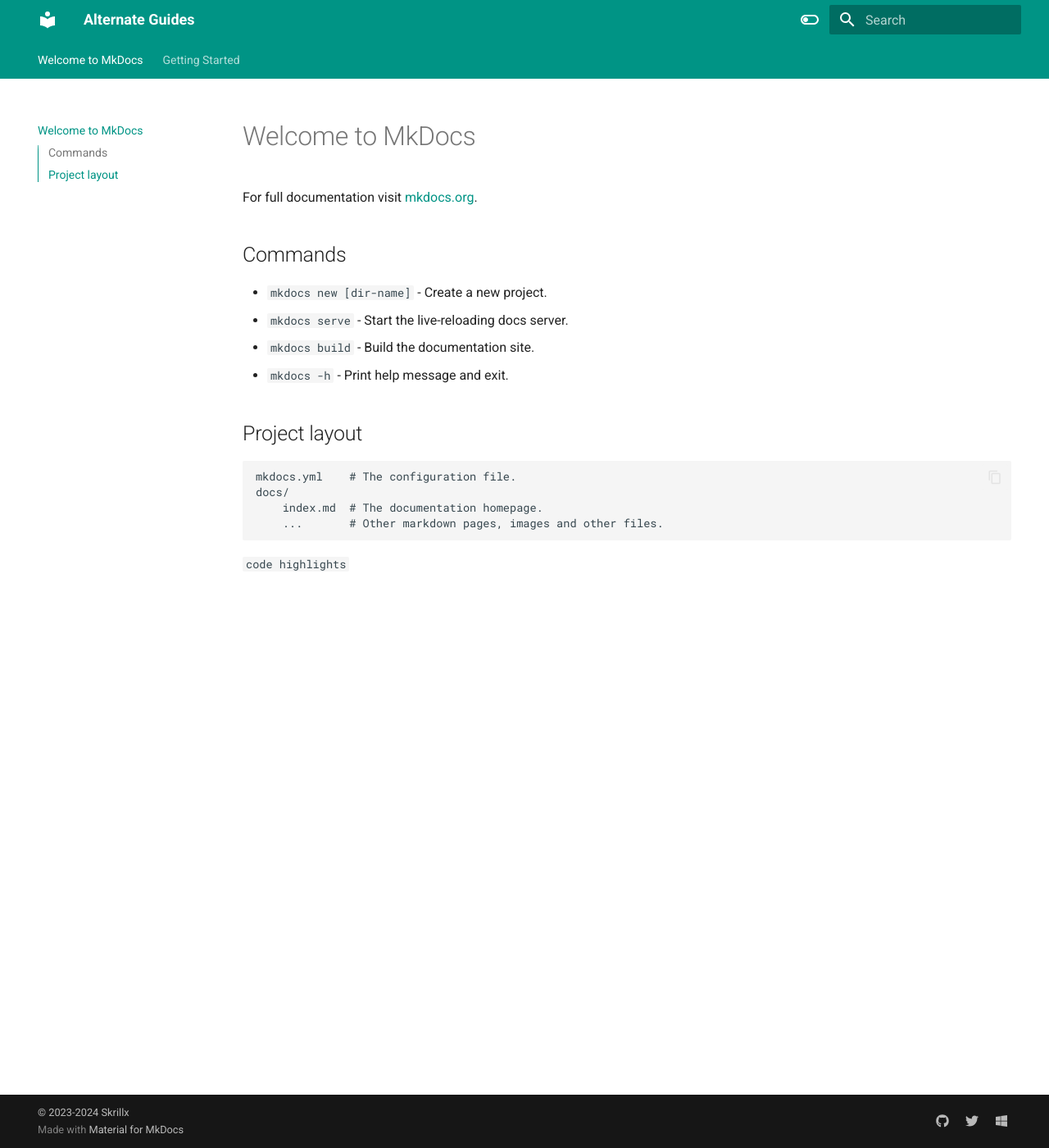
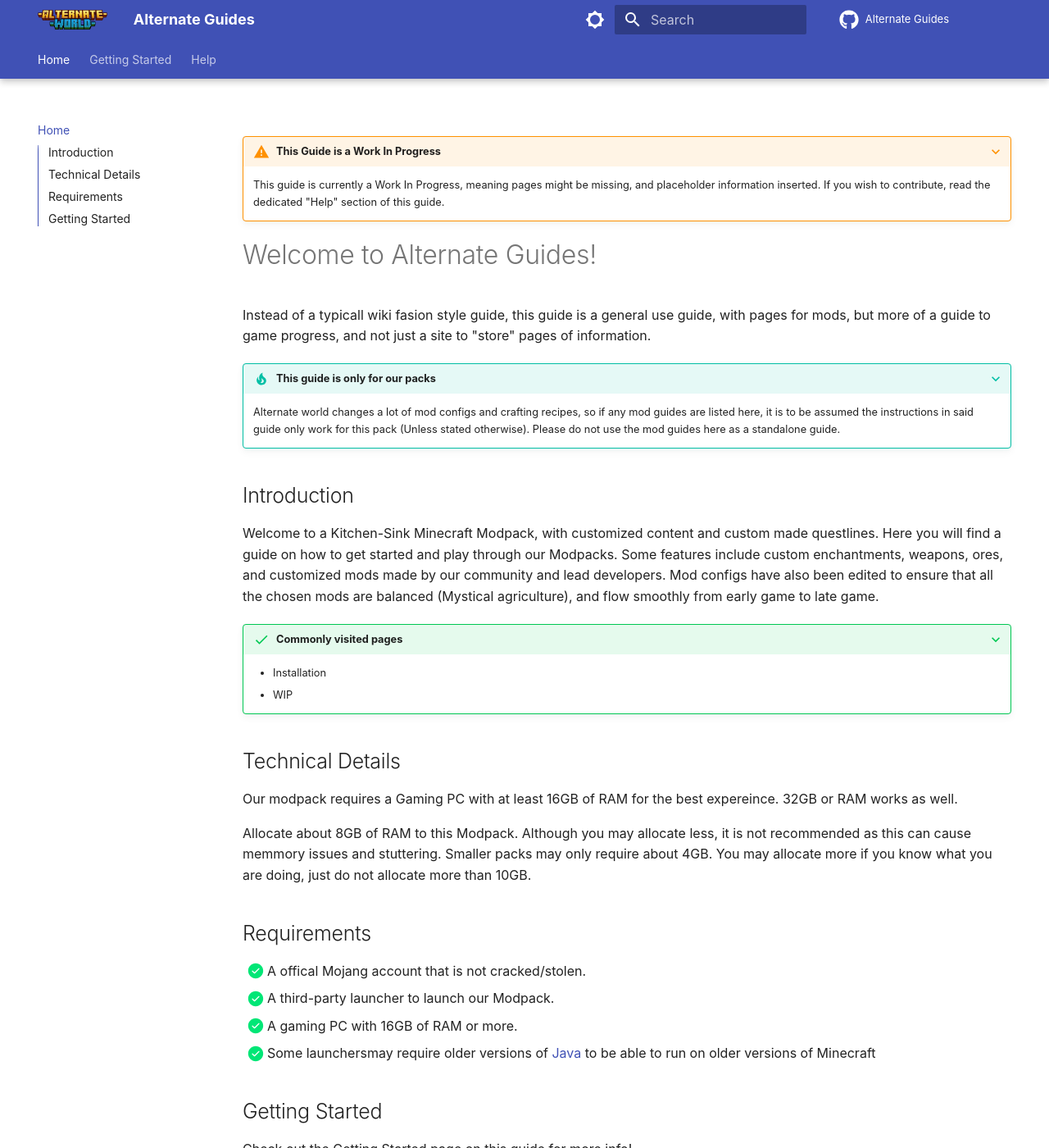
Before and after one commit to Skrillx13/Alternate-Guides, an MkDocs documentation site: the page built from docs/index.md, in a window 1280 px wide and 1400 px high. Shown: the whole window at 82% size. Built offline with MkDocs 1.6.1 and Material for MkDocs 9.7.7, drawn with Linux system fonts in a browser that asks for light colours; some web fonts are replaced; comment, search, counter and statistics services are not loaded; some of the changed text lies outside the part shown.

Commit message:
Added more documentation files

```diff
--- a/docs/index.md
+++ b/docs/index.md
@@ -1,19 +1,39 @@
-# Welcome to MkDocs
+???+ warning "This Guide is a Work In Progress"
 
-For full documentation visit [mkdocs.org](https://www.mkdocs.org).
+    This guide is currently a Work In Progress, meaning pages might be missing, and placeholder information inserted. If you wish to contribute, read the dedicated "Help" section of this guide.
 
-## Commands
+# Welcome to Alternate Guides!
 
-* `mkdocs new [dir-name]` - Create a new project.
-* `mkdocs serve` - Start the live-reloading docs server.
-* `mkdocs build` - Build the documentation site.
-* `mkdocs -h` - Print help message and exit.
+Instead of a typicall wiki fasion style guide, this guide is a general use guide, with pages for mods, but more of a guide to game progress, and not just a site to "store" pages of information.
 
-## Project layout
+???+ tip "This guide is only for our packs"
 
-    mkdocs.yml    # The configuration file.
-    docs/
-        index.md  # The documentation homepage.
-        ...       # Other markdown pages, images and other files.
+    Alternate world changes a lot of mod configs and crafting recipes, so if any mod guides are listed here, it is to be assumed the instructions in said guide only work for this pack (Unless stated otherwise). Please do not use the mod guides here as a standalone guide.
 
-`code highlights`
+## Introduction
+
+Welcome to a Kitchen-Sink Minecraft Modpack, with customized content and custom made questlines. Here you will find a guide on how to get started and play through our Modpacks. Some features include custom enchantments, weapons, ores, and customized mods made by our community and lead developers. Mod configs have also been edited to ensure that all the chosen mods are balanced (Mystical agriculture), and flow smoothly from early game to late game.
+
+???+ success "Commonly visited pages"
+
+    - Installation
+    - WIP
+
+## Technical Details
+
+Our modpack requires a Gaming PC with at least 16GB of RAM for the best expereince. 32GB or RAM works as well.
+
+Allocate about 8GB of RAM to this Modpack. Although you may allocate less, it is not recommended as this can cause memmory issues and stuttering. Smaller packs may only require about 4GB. You may allocate more if you know what you are doing, just do not allocate more than 10GB.
+
+## Requirements
+
+- [x] A offical Mojang account that is not cracked/stolen.
+- [x] A third-party launcher to launch our Modpack.
+- [x] A gaming PC with 16GB of RAM or more.
+- [x] Some launchersmay require older versions of [Java](https://www.oracle.com/sg/java/) to be able to run on older versions of Minecraft
+
+## Getting Started
+
+Check out the Getting Started page on this guide for more info!
+
+!!! bug "Need help? Check out the dedicated support section"
--- a/mkdocs.yml
+++ b/mkdocs.yml
@@ -1,10 +1,36 @@
 site_name: Alternate Guides
+site_url: https://skrillx13.github.io/Alternate-Guides/
+site_author: Skrillx
+site_description: >-
+  A guide to the Minecraft Modpack "Alternate World"
+repo_url: https://github.com/Skrillx13/Alternate-Guides
+repo_name: Alternate Guides
+extra:
+   social:
+    - icon: fontawesome/brands/twitter
+      link: https://x.com/Skrillx_13
+      name: Tweeter
+    - icon: fontawesome/brands/github
+      link: https://github.com/Skrillx13
+      name: GitHub
+    - icon: fontawesome/brands/flickr
+      link: https://beacons.ai/skrillx
+      name: Linktree
+
 theme:
   name: material
   features:
+    - toc.follow
+    - toc.integrate
+    - navigation.path
+    - navigation.top
+    - navigation.expand
+    - navigation.sections
     - navigation.tabs
-    - navigation.sections
-    - toc.integrate
+    - navigation.tabs.sticky
+    - navigation.instant
+    - navigation.instant.progress
+    - navigation.instant.prefetch
     - navigation.top
     - search.suggest
     - search.highlight
@@ -16,7 +42,7 @@
     - scheme: default
       toggle:
         icon: material/toggle-switch-off-outline
-        name: Enable dark Mode
+        name: Enable Dark Mode
       primary: teal
       accent: purple
     - scheme: slate
@@ -25,32 +51,39 @@
         name: Enable Light Mode
       primary: teal
       accent: lime
-
-extra:
-  social:
-    - icon: fontawesome/brands/github
-      link: https://github.com/Skrillx13
-    - icon: fontawesome/brands/twitter
-      link: https://x.com/Skrillx_13
-    - icon: fontawesome/brands/windows
-      link: https://beacons.ai/skrillx
+  icon:
+    repo: fontawesome/brands/github
+    edit: material/pencil
+    view: material/eye
+  logo: assets/images/alternateworldicon.png
+  font:
+    text: "roboto-condensed"
+  palette:
+    - media: "(prefers-color-scheme: dark)"
+      scheme: slate
+      primary: black
+      accent: cyan
+      toggle:
+        icon: material/brightness-2
+        name: Enable Dark Mode
+    - media: "(prefers-color-scheme: light)"
+      scheme: default
+      primary: dark blue
+      accent: cyan
+      toggle:
+        icon: material/brightness-5
+        name: Enable Light Mode
 
 markdown_extensions:
-  - pymdownx.highlight:
-      anchor_linenums: true
-  - pymdownx.inlinehilite
-  - pymdownx.snippets
   - admonition
-  - pymdownx.arithmatex:
-      generic: true
-  - footnotes
   - pymdownx.details
   - pymdownx.superfences
-  - pymdownx.mark
-  - attr_list
-  - pymdownx.emoji:
-      emoji_index: !!python/name:materialx.emoji.twemoji
-      emoji_generator: !!python/name:material.extensions.emoji.to_svg
+  - pymdownx.betterem
+  - def_list
+  - pymdownx.tasklist:
+      custom_checkbox: true
+  - pymdownx.tasklist:
+      custom_checkbox: true
 
 copyright: |
-  &copy; 2023-2024 <a href="https://beacons.ai/skrillx"  target="_blank" rel="noopener">Skrillx</a>
+  &copy; 2024 <a href="https://github.com/Skrillx13/Alternate-Guides"  target="_blank" rel="noopener">Alternate Guides</a> | Made By <a href='https://beacons.ai/skrillx' target='_blank' class='cauthor'>Skrillx</a> | Hosted on <a href='https://pages.github.com' target='_blank' class='cauthor'>GitHub Pages</a>
```
Also changed, not shown: docs/Getting Started/Installation.md (added, +9 -0 lines), docs/Help/faq.md (added, +3 -0 lines), docs/page2.md (deleted, +0 -5 lines), docs/Assets/Images/alternateworldicon.png (added).
